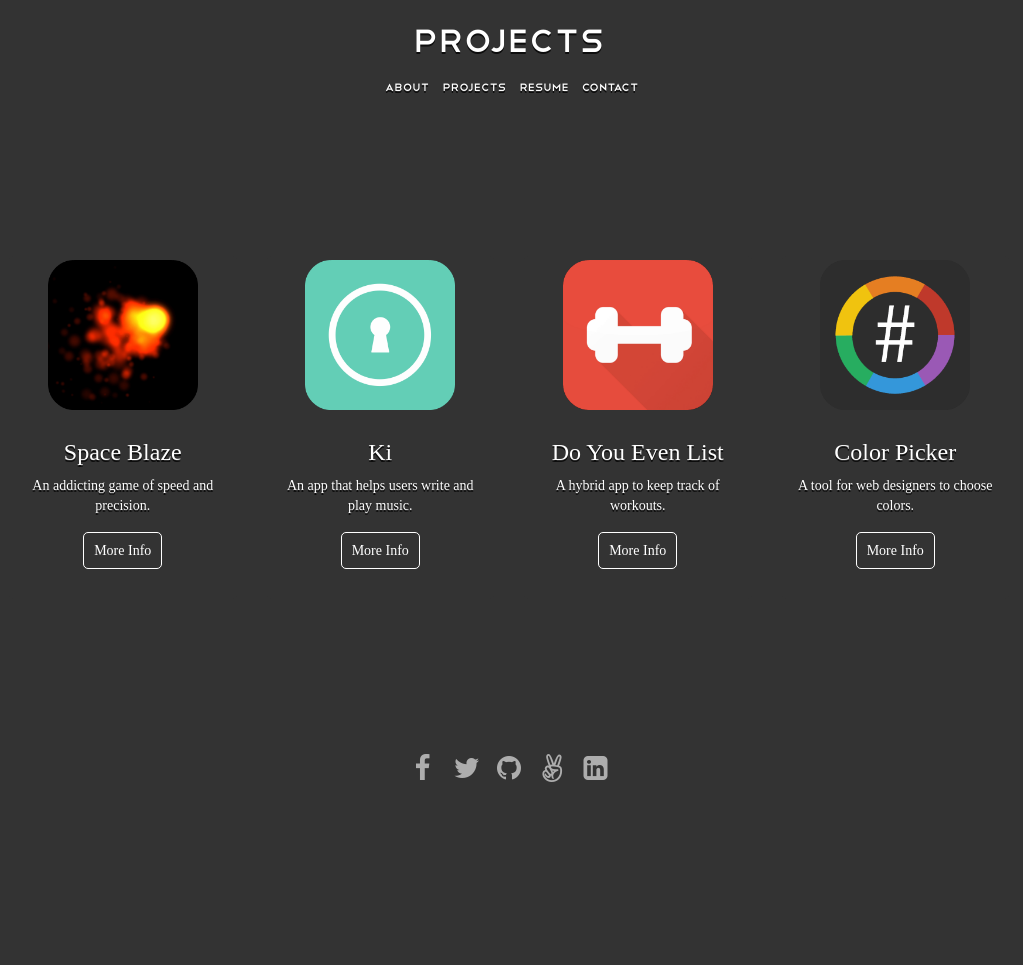
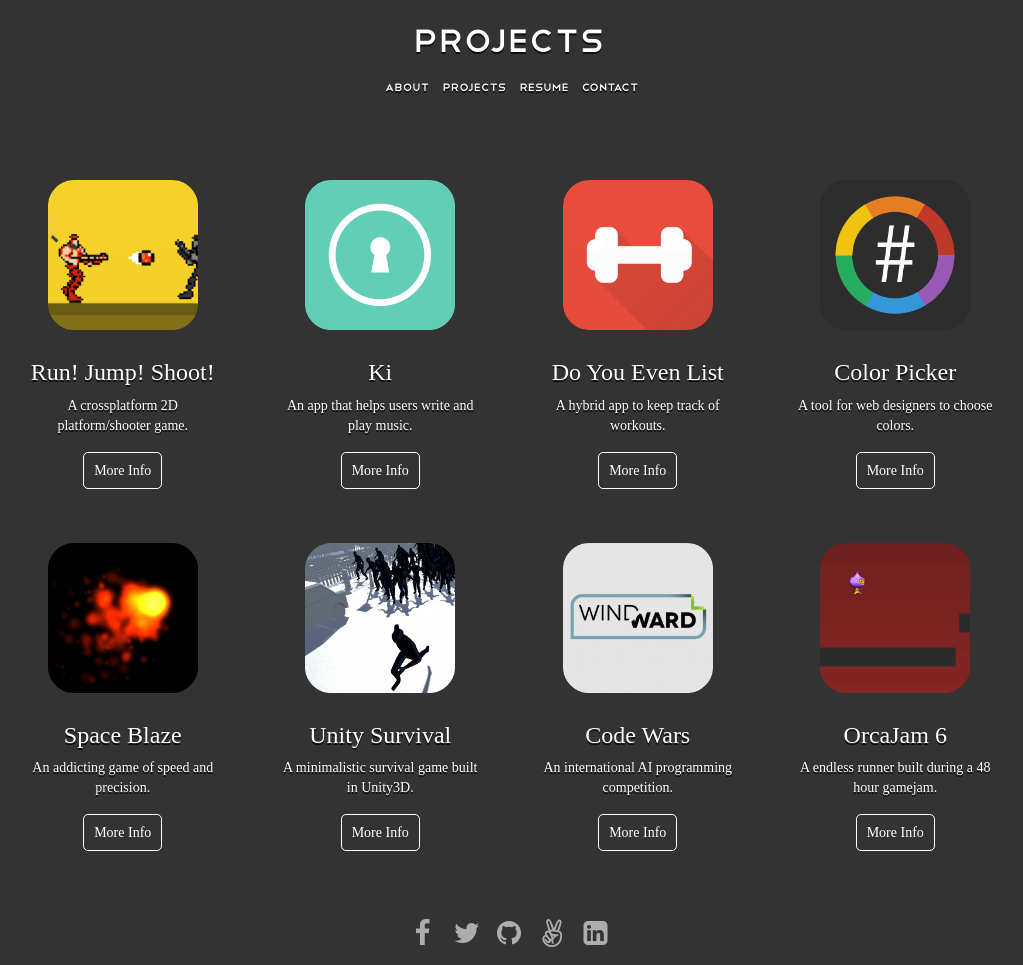
Before and after one commit to MichaelReiter/michaelreiter.github.io, a website: page projects.html in a window 1280 px wide. Shown: the whole page, without its empty margins (131-1154 px from the left). Before the commit the page ends 800 px from the top, so only its background shows below. Drawn offline with nearby package versions, Linux system fonts and the light colour scheme; a web font is replaced by a local one.

Commit message:
Update projects page with new work

```diff
--- a/css/projects.scss
+++ b/css/projects.scss
@@ -66,7 +66,12 @@ body {
 
 @media (max-height: 800px) {
   .main-content {
-    margin-top: 20vh;
+    margin-top: 10vh;
+  }
+
+  .footer {
+    position: relative;
+    margin-top: 30px;
   }
 }
 
--- a/projects.html
+++ b/projects.html
@@ -58,11 +58,11 @@
         <div class="row">
           <div class="col-sm-6 col-md-3">
             <div class="thumbnail">
-              <img src="img/icons/spaceblaze.png" alt="Space Blaze icon" class="appIcon hidden">
+              <img src="img/icons/runjumpshoot.png" alt="Run! Jump! Shoot! icon" class="appIcon hidden">
               <div class="caption notShown">
-                <h3>Space Blaze</h3>
-                <p>An addicting game of speed and precision.</p>
-                <p><a href="/projects/spaceblaze.html" class="button" id="spaceblaze">More Info</a></p>
+                <h3>Run! Jump! Shoot!</h3>
+                <p>A crossplatform 2D platform/shooter game.</p>
+                <p><a href="/projects/spaceblaze.html" class="button" id="runjumpshoot">More Info</a></p>
               </div>
             </div>
           </div>
@@ -93,6 +93,49 @@
                 <h3>Color Picker</h3>
                 <p>A tool for web designers to choose colors.</p>
                 <p><a href="/projects/randomcolorpicker.html" class="button" id="randomcolorpicker">More Info</a></p>
+              </div>
+            </div>
+          </div>
+        </div>
+
+        <div class="row">
+          <div class="col-sm-6 col-md-3">
+            <div class="thumbnail">
+              <img src="img/icons/spaceblaze.png" alt="Space Blaze icon" class="appIcon hidden">
+              <div class="caption notShown">
+                <h3>Space Blaze</h3>
+                <p>An addicting game of speed and precision.</p>
+                <p><a href="/projects/spaceblaze.html" class="button" id="spaceblaze">More Info</a></p>
+              </div>
+            </div>
+          </div>
+          <div class="col-sm-6 col-md-3">
+            <div class="thumbnail">
+              <img src="img/icons/unitygame.png" alt="Run Run Run icon" class="appIcon hidden">
+              <div class="caption notShown">
+                <h3>Unity Survival</h3>
+                <p>A minimalistic survival game built in Unity3D.</p>
+                <p><a href="/projects/ki.html" class="button" id="ki">More Info</a></p>
+              </div>
+            </div>
+          </div>
+          <div class="col-sm-6 col-md-3">
+            <div class="thumbnail">
+              <img src="img/icons/windward.png" alt="Windward icon" class="appIcon hidden">
+              <div class="caption notShown">
+                <h3>Code Wars</h3>
+                <p>An international AI programming competition.</p>
+                <p><a href="/projects/doyouevenlist.html" class="button" id="windward">More Info</a></p>
+              </div>
+            </div>
+          </div>
+          <div class="col-sm-6 col-md-3">
+            <div class="thumbnail">
+              <img src="img/icons/orcajam.png" alt="Orca-Jam icon" class="appIcon hidden">
+              <div class="caption notShown">
+                <h3>OrcaJam 6</h3>
+                <p>A endless runner built during a 48 hour gamejam.</p>
+                <p><a href="/projects/randomcolorpicker.html" class="button" id="orcajam">More Info</a></p>
               </div>
             </div>
           </div>
```
Also changed, not shown: css/projects.css, img/icons/orcajam.png (added), img/icons/runjumpshoot.png (added), img/icons/unitygame.png (added), img/icons/windward.png (added), 1 other file.
